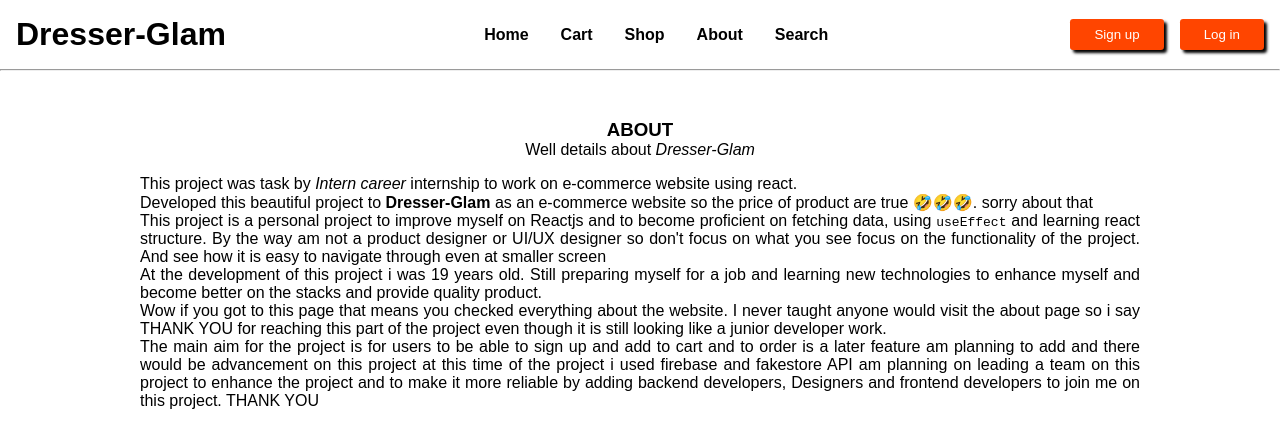
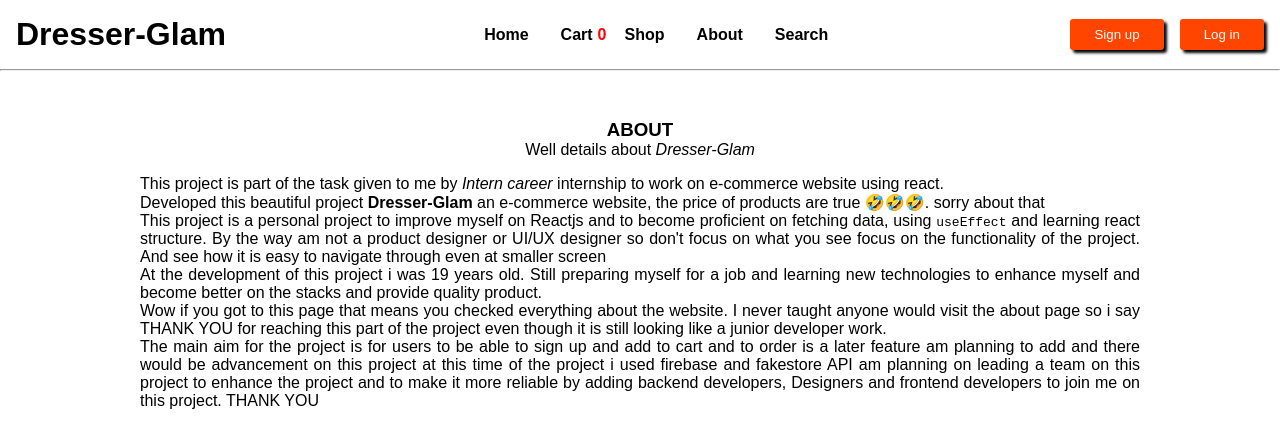
Before and after one commit to TaiwoSoftware/Ecommerce-project, a React (Create React App) app: page /about in a window 1280 px wide. Shown: the top 448 px of the page. Built offline with nearby package versions, Linux system fonts and the light colour scheme.

Commit message:
Almost done with the add to cart feature when am done i want my user to be able to sign up for the page and add more responsiveness for the mobile screen

```diff
--- a/src/App.jsx
+++ b/src/App.jsx
@@ -1,4 +1,4 @@
-import React from "react";
+import React, { useState } from "react";
 import "./styles.css";
 import { BrowserRouter as Router, Routes, Route, Link } from "react-router-dom";
 import Home from "./components/pages/Home";
@@ -10,7 +10,10 @@ import Search from "./components/pages/Search";
 import SignIn from "./components/pages/SignIn";
 import LogIn from "./components/LogIn";
 import Hamburger from "./components/Hamburger";
+import AddToCart from "./components/pages/AddToCart";
 function App() {
+  const [cartCount, setCartCount] = useState(0);
+
   return (
     <main>
       <Router>
@@ -21,9 +24,14 @@ function App() {
               <li>
                 <Link to="/">Home</Link>
               </li>
-              <li>
-                <Link to="/cart">Cart</Link>
-              </li>
+              <span className="cartContainer">
+                <li className="cartNumber">
+                  <Link to="/cart">Cart</Link>
+                  <AddToCart
+                    cartCount={cartCount}
+                  />
+                </li>
+              </span>
               <li>
                 <Link to="/shop">Shop</Link>
               </li>
@@ -43,12 +51,21 @@ function App() {
               <button>Log in</button>
             </Link>
           </div>
-          <Hamburger  />
+          <Hamburger />
         </header>
         <hr />
         <Routes>
           <Route path="/" element={<Home />} />
-          <Route path="/shop" element={<Shop />} />
+          <Route
+            path="/shop"
+            element={
+              <Shop
+                handleClick={() => {
+                  setCartCount(cartCount + 1);
+                }}
+              />
+            }
+          />
           <Route path="/cart" element={<Cart />} />
           <Route path="/about" element={<About />} />
           <Route path="/search" element={<Search />} />
--- a/src/components/pages/AboutComponents/AboutDetails.jsx
+++ b/src/components/pages/AboutComponents/AboutDetails.jsx
@@ -4,12 +4,12 @@ function AboutDetails() {
   return (
     <div className="AboutDetails">
       <p>
-        This project was task by <i>Intern career</i> internship to work on
+        This project is part of the task given to me by <i>Intern career</i> internship to work on
         e-commerce website using react.
       </p>
       <p>
-        Developed this beautiful project to <b>Dresser-Glam</b> as an e-commerce
-        website so the price of product are true 🤣🤣🤣. sorry about that
+        Developed this beautiful project <b>Dresser-Glam</b> an e-commerce
+        website, the price of products are true 🤣🤣🤣. sorry about that
       </p>
       <p>
         This project is a personal project to improve myself on Reactjs and to
--- /dev/null
+++ b/src/components/pages/AddToCart.jsx
@@ -0,0 +1,5 @@
+function AddToCart({ cartCount }) {
+  return <p>{cartCount}</p>;
+}
+
+export default AddToCart;
--- a/src/components/pages/Shop.jsx
+++ b/src/components/pages/Shop.jsx
@@ -1,6 +1,6 @@
 import React, { useEffect, useState } from "react";
 
-function Shop() {
+function Shop({handleClick}) {
   const [data, setData] = useState(null);
   useEffect(() => {
     const fetchData = async () => {
@@ -14,7 +14,7 @@ function Shop() {
         const result = await response.json();
         setData(result);
       } catch (error) {
-        alert("Check your connection");
+        // alert("Check your connection");
       }
     };
 
@@ -27,6 +27,7 @@ function Shop() {
           <h1>Welcome to our store</h1>
           <p>All price is in dollars</p>
         </div>
+        <button onClick={handleClick}>Add cart</button>
         <div className="allProduct">
           {data &&
             data.map((item) => (
@@ -36,7 +37,7 @@ function Shop() {
                   <p>{item.title}</p>
                   <p>{item.price}</p>
                   <p className="cartButton">
-                    <button>Add to cart</button>
+                    <button >Add to cart</button>
                   </p>
                 </div>
               </div>
--- a/src/styles.css
+++ b/src/styles.css
@@ -481,6 +481,13 @@ p {
   border: none;
   box-shadow: 3px 3px 1px rgb(69, 69, 69);
   border-radius: 0.3rem;
+  cursor: pointer;
+}
+
+.cartNumber p {
+  position: absolute;
+  transform: translateX(2.3rem) translateY(-1.1rem);
+  color: red;
 }
 
 @media (max-width: 1170px) {
--- a/src/styles.scss
+++ b/src/styles.scss
@@ -483,6 +483,16 @@ p {
   border: none;
   box-shadow: 3px 3px 1px rgb(69, 69, 69);
   border-radius: 0.3rem;
+  cursor: pointer;
+}
+
+// span {
+//   display: flex;
+// }
+.cartNumber p {
+  position: absolute;
+  transform: translateX(2.3rem) translateY(-1.1rem);
+  color: red;
 }
 
 @media (max-width: 1170px) {
```
Also changed, not shown: 1 other file (tests, documents, lock files or other folders).
